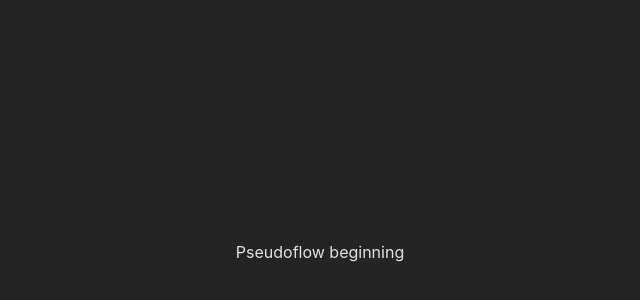
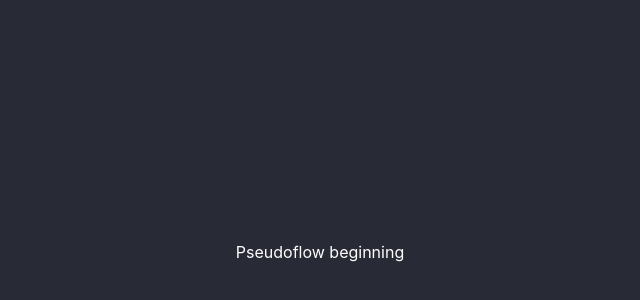
Before and after one commit to talamantesvictor/pseudoflow, a Svelte app: page / in a window 1280 px wide. Shown: the part 148-448 px from the top of the page, without its empty margins (320-960 px from the left). Built offline with nearby package versions, Linux system fonts and the light colour scheme.

Commit message:
Preprocess Sass and Typescript

```diff
--- a/package.json
+++ b/package.json
@@ -10,7 +10,10 @@
    },
    "devDependencies": {
       "@sveltejs/vite-plugin-svelte": "^1.0.1",
+      "sass": "^1.54.4",
       "svelte": "^3.49.0",
+      "svelte-preprocess": "^4.10.7",
+      "typescript": "^4.7.4",
       "vite": "^3.0.7"
    }
 }
--- a/src/main.js
+++ b/src/main.js
@@ -1,4 +1,4 @@
-import './styles/base.css'
+import './styles/base.scss'
 import App from './App.svelte'
 
 const app = new App({
--- a/src/styles/base.css
+++ b/src/styles/base.scss
@@ -4,9 +4,8 @@
    line-height: 24px;
    font-weight: 400;
 
-   color-scheme: light dark;
-   color: rgba(255, 255, 255, 0.87);
-   background-color: #242424;
+   color: white;
+   background-color: #282A36;
 
    font-synthesis: none;
    text-rendering: optimizeLegibility;
@@ -21,7 +20,6 @@ body {
    place-items: center;
    min-width: 320px;
    min-height: 100vh;
-}
 
    #app {
       max-width: 1280px;
@@ -29,3 +27,4 @@ body {
       padding: 2rem;
       text-align: center;
    }
+}
```
Also changed, not shown: 1 other file (tests, documents, lock files or other folders). Lines whose indentation alone changed are shown as unchanged.
